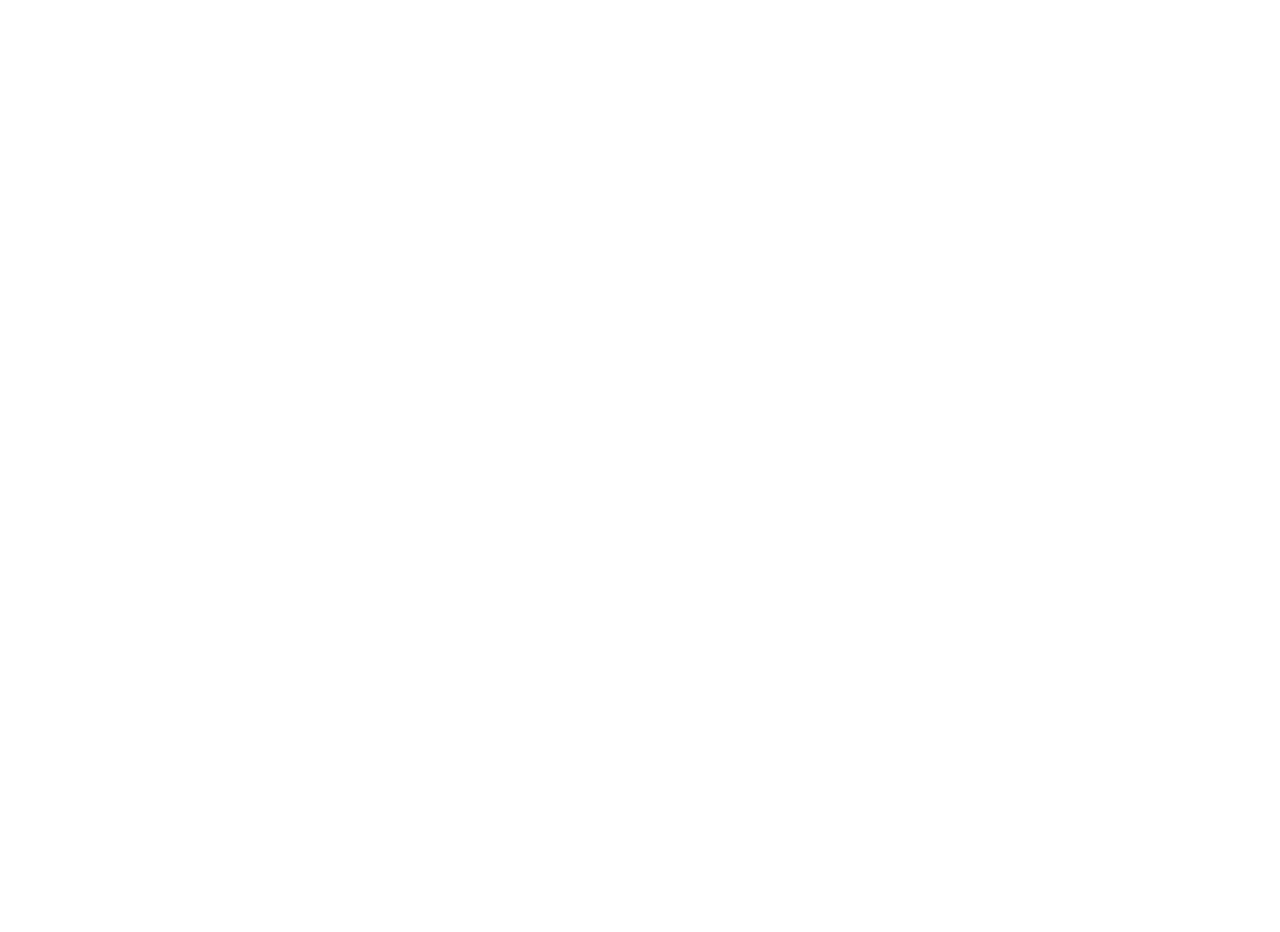
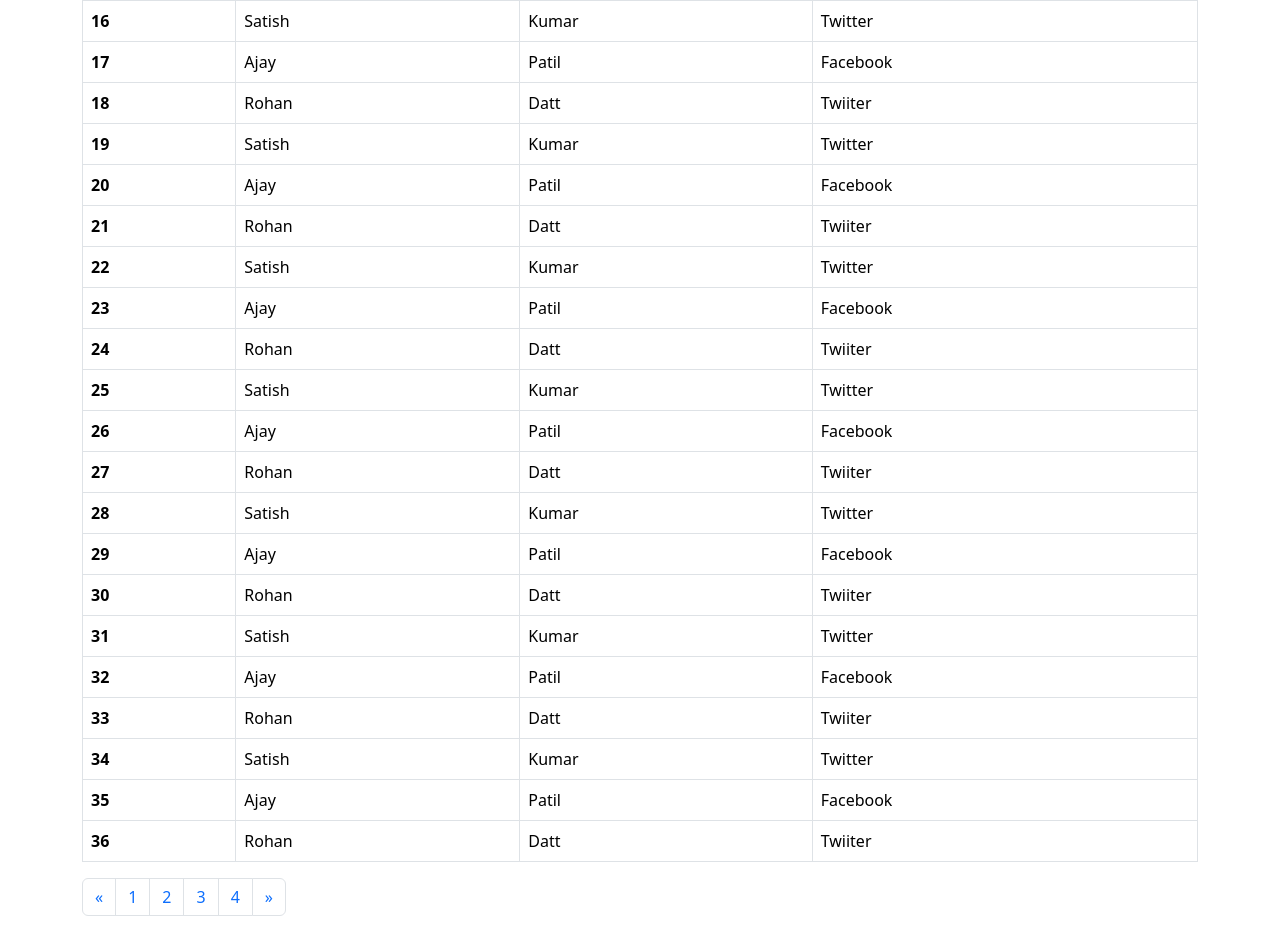
Before and after one commit to vinaythakoor004/angularApp, an Angular app: page /dashboard in a window 1280 px wide. Shown: the part 740-1672 px from the top of the page. Before the commit the page ends 800 px from the top, so only its background shows below. Built offline with nearby package versions, Linux system fonts and the light colour scheme.

Commit message:
Added pagination html

```diff
--- a/src/app/app.component.html
+++ b/src/app/app.component.html
@@ -2,6 +2,5 @@
     <a class="nav-link active" aria-current="page" href="#">Active</a>
     <a class="nav-link" href="#">Link</a>
     <a class="nav-link" href="#">Link</a>
-    <a class="nav-link disabled" href="#" tabindex="-1" aria-disabled="true">Disabled</a>
 </nav>
 <router-outlet />
--- a/src/app/dashboard/dashboard.component.html
+++ b/src/app/dashboard/dashboard.component.html
@@ -1,4 +1,4 @@
-<div class="container">
+<div class="container mt-4">
     <table class="table table-bordered">
         <thead>
             <tr>
@@ -17,4 +17,20 @@
             </tr>
         </tbody>
     </table>
+
+    <nav *ngIf="getPageSize().length" aria-label="Page navigation example">
+        <ul class="pagination">
+          <li class="page-item">
+            <a class="page-link" href="#" aria-label="Previous">
+              <span aria-hidden="true">&laquo;</span>
+            </a>
+          </li>
+          <li *ngFor="let item of getPageSize(); let i = index" class="page-item"><a class="page-link" href="#">{{i+1}}</a></li>
+          <li class="page-item">
+            <a class="page-link" href="#" aria-label="Next">
+              <span aria-hidden="true">&raquo;</span>
+            </a>
+          </li>
+        </ul>
+      </nav>
 </div>
--- a/src/app/dashboard/dashboard.component.ts
+++ b/src/app/dashboard/dashboard.component.ts
@@ -11,5 +11,49 @@
   userData: Array<any> = [
     { firstName: "Satish", lastName: "Kumar", handle: "Twitter" },
     { firstName: "Ajay", lastName: "Patil", handle: "Facebook" },
-    { firstName: "Rohan", lastName: "Datt", handle: "Twiiter" }];
+    { firstName: "Rohan", lastName: "Datt", handle: "Twiiter" },
+    { firstName: "Satish", lastName: "Kumar", handle: "Twitter" },
+    { firstName: "Ajay", lastName: "Patil", handle: "Facebook" },
+    { firstName: "Rohan", lastName: "Datt", handle: "Twiiter" },
+    { firstName: "Satish", lastName: "Kumar", handle: "Twitter" },
+    { firstName: "Ajay", lastName: "Patil", handle: "Facebook" },
+    { firstName: "Rohan", lastName: "Datt", handle: "Twiiter" },
+    { firstName: "Satish", lastName: "Kumar", handle: "Twitter" },
+    { firstName: "Ajay", lastName: "Patil", handle: "Facebook" },
+    { firstName: "Rohan", lastName: "Datt", handle: "Twiiter" },
+    { firstName: "Satish", lastName: "Kumar", handle: "Twitter" },
+    { firstName: "Ajay", lastName: "Patil", handle: "Facebook" },
+    { firstName: "Rohan", lastName: "Datt", handle: "Twiiter" },
+    { firstName: "Satish", lastName: "Kumar", handle: "Twitter" },
+    { firstName: "Ajay", lastName: "Patil", handle: "Facebook" },
+    { firstName: "Rohan", lastName: "Datt", handle: "Twiiter" },
+    { firstName: "Satish", lastName: "Kumar", handle: "Twitter" },
+    { firstName: "Ajay", lastName: "Patil", handle: "Facebook" },
+    { firstName: "Rohan", lastName: "Datt", handle: "Twiiter" },
+    { firstName: "Satish", lastName: "Kumar", handle: "Twitter" },
+    { firstName: "Ajay", lastName: "Patil", handle: "Facebook" },
+    { firstName: "Rohan", lastName: "Datt", handle: "Twiiter" },
+    { firstName: "Satish", lastName: "Kumar", handle: "Twitter" },
+    { firstName: "Ajay", lastName: "Patil", handle: "Facebook" },
+    { firstName: "Rohan", lastName: "Datt", handle: "Twiiter" },
+    { firstName: "Satish", lastName: "Kumar", handle: "Twitter" },
+    { firstName: "Ajay", lastName: "Patil", handle: "Facebook" },
+    { firstName: "Rohan", lastName: "Datt", handle: "Twiiter" },
+    { firstName: "Satish", lastName: "Kumar", handle: "Twitter" },
+    { firstName: "Ajay", lastName: "Patil", handle: "Facebook" },
+    { firstName: "Rohan", lastName: "Datt", handle: "Twiiter" },
+    { firstName: "Satish", lastName: "Kumar", handle: "Twitter" },
+    { firstName: "Ajay", lastName: "Patil", handle: "Facebook" },
+    { firstName: "Rohan", lastName: "Datt", handle: "Twiiter" }
+  ];
+  pageSize: Array<number> = [];
+
+  ngOninit() {
+
+  }
+
+  getPageSize(): Array<number> {
+    let limit = Math.ceil(this.userData.length / 10);
+    return this.pageSize = [...Array(limit)].map((a, i) => i+1)
+  }
 }
--- a/src/styles.css
+++ b/src/styles.css
@@ -3,9 +3,10 @@
   background-color: #333;
   color: white;
   padding: 10px;
+  padding-left: 1rem !important;
 }
 
-.navbarClass.nav-link {
+.navbarClass .nav-link {
   color: white;
   text-decoration: none;
 }
```
